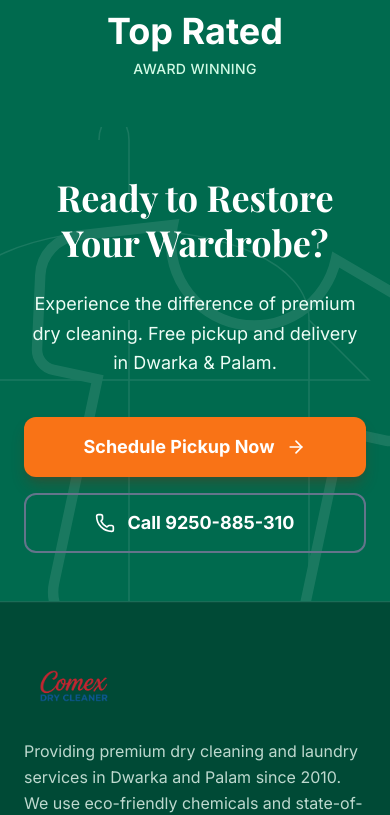
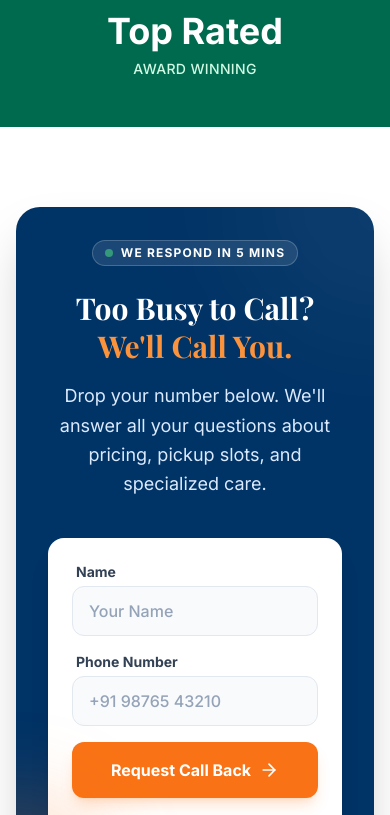
Before and after one commit to comexdryclean70/comex-dryclean-main-website, a Next.js app: page / in a window 390 px wide. Shown: the part 7420-8235 px from the top of the page. Built offline with nearby package versions, Linux system fonts and the light colour scheme; a web font is replaced by a local one.

Commit message:
feat: add request call back section

```diff
--- a/src/app/page.tsx
+++ b/src/app/page.tsx
@@ -4,6 +4,7 @@ import { useState } from "react";
 import Hero from "@/components/Hero";
 import Logo from "@/components/Logo";
 import TrustGallery from "@/components/TrustGallery";
+import RequestCallback from "@/components/RequestCallback";
 import CallToAction from "@/components/CallToAction";
 import ComparisonSection from "@/components/ComparisonSection";
 import MainFooter from "@/components/MainFooter";
@@ -123,6 +124,8 @@ export default function Home() {
 
       <TrustGallery />
 
+      <RequestCallback />
+
       <CallToAction />
       <MainFooter />
       <StickyFooter />
--- /dev/null
+++ b/src/components/RequestCallback.tsx
@@ -0,0 +1,114 @@
+"use client";
+
+import { useState } from "react";
+import { motion } from "framer-motion";
+import { Phone, ArrowRight, CheckCircle2, Loader2 } from "lucide-react";
+
+export default function RequestCallback() {
+    const [formState, setFormState] = useState<"idle" | "loading" | "success">("idle");
+
+    const handleSubmit = async (e: React.FormEvent) => {
+        e.preventDefault();
+        setFormState("loading");
+
+        // Simulate API call
+        await new Promise(resolve => setTimeout(resolve, 1500));
+        setFormState("success");
+    };
+
+    return (
+        <section className="py-20 px-4 bg-white relative overflow-hidden">
+            <div className="max-w-4xl mx-auto relative z-10">
+                <div className="bg-[#003366] rounded-3xl p-8 md:p-12 shadow-2xl overflow-hidden relative">
+
+                    {/* Background Accents */}
+                    <div className="absolute top-0 right-0 w-64 h-64 bg-white/5 rounded-full blur-3xl -translate-y-1/2 translate-x-1/2 pointer-events-none"></div>
+                    <div className="absolute bottom-0 left-0 w-48 h-48 bg-orange-500/20 rounded-full blur-2xl translate-y-1/2 -translate-x-1/2 pointer-events-none"></div>
+
+                    <div className="flex flex-col md:flex-row items-center gap-10 md:gap-16">
+
+                        {/* Text Side */}
+                        <div className="flex-1 text-center md:text-left">
+                            <div className="inline-flex items-center gap-2 bg-white/10 border border-white/20 px-3 py-1 rounded-full mb-6">
+                                <div className="w-2 h-2 rounded-full bg-green-400 animate-pulse"></div>
+                                <span className="text-xs font-bold text-white uppercase tracking-widest">We respond in 5 mins</span>
+                            </div>
+
+                            <h2 className="text-3xl md:text-4xl font-bold text-white mb-4 font-serif leading-tight">
+                                Too Busy to Call? <br />
+                                <span className="text-orange-400">We'll Call You.</span>
+                            </h2>
+                            <p className="text-blue-100 text-lg leading-relaxed">
+                                Drop your number below. We'll answer all your questions about pricing, pickup slots, and specialized care.
+                            </p>
+                        </div>
+
+                        {/* Form Side */}
+                        <div className="w-full md:w-[400px] bg-white rounded-2xl p-6 shadow-xl">
+                            {formState === "success" ? (
+                                <motion.div
+                                    initial={{ opacity: 0, scale: 0.9 }}
+                                    animate={{ opacity: 1, scale: 1 }}
+                                    className="text-center py-8"
+                                >
+                                    <div className="w-16 h-16 bg-green-100 text-green-600 rounded-full flex items-center justify-center mx-auto mb-4">
+                                        <CheckCircle2 className="w-8 h-8" />
+                                    </div>
+                                    <h3 className="text-xl font-bold text-[#003366] mb-2">Request Received!</h3>
+                                    <p className="text-slate-500 text-sm">Our team will call you shortly on the number provided.</p>
+                                    <button
+                                        onClick={() => setFormState("idle")}
+                                        className="mt-6 text-sm font-bold text-orange-500 hover:text-orange-600 underline decoration-2 underline-offset-4"
+                                    >
+                                        Send another request
+                                    </button>
+                                </motion.div>
+                            ) : (
+                                <form onSubmit={handleSubmit} className="space-y-4">
+                                    <div>
+                                        <label htmlFor="name" className="block text-sm font-bold text-slate-700 mb-1 ml-1">Name</label>
+                                        <input
+                                            type="text"
+                                            id="name"
+                                            required
+                                            placeholder="Your Name"
+                                            className="w-full px-4 py-3 rounded-xl bg-slate-50 border border-slate-200 focus:border-[#003366] focus:ring-1 focus:ring-[#003366] outline-none transition-all placeholder:text-slate-400 font-medium"
+                                        />
+                                    </div>
+                                    <div>
+                                        <label htmlFor="phone" className="block text-sm font-bold text-slate-700 mb-1 ml-1">Phone Number</label>
+                                        <input
+                                            type="tel"
+                                            id="phone"
+                                            required
+                                            placeholder="+91 98765 43210"
+                                            className="w-full px-4 py-3 rounded-xl bg-slate-50 border border-slate-200 focus:border-[#003366] focus:ring-1 focus:ring-[#003366] outline-none transition-all placeholder:text-slate-400 font-medium"
+                                        />
+                                    </div>
+                                    <button
+                                        type="submit"
+                                        disabled={formState === "loading"}
+                                        className="w-full bg-orange-500 text-white font-bold py-4 rounded-xl shadow-lg shadow-orange-500/20 hover:bg-orange-600 active:scale-95 transition-all flex items-center justify-center gap-2 group disabled:opacity-70 disabled:pointer-events-none"
+                                    >
+                                        {formState === "loading" ? (
+                                            <>
+                                                <Loader2 className="w-5 h-5 animate-spin" /> Sending...
+                                            </>
+                                        ) : (
+                                            <>
+                                                Request Call Back <ArrowRight className="w-5 h-5 group-hover:translate-x-1 transition-transform" />
+                                            </>
+                                        )}
+                                    </button>
+                                    <p className="text-xs text-center text-slate-400 mt-4">
+                                        We respect your privacy. No spam, ever.
+                                    </p>
+                                </form>
+                            )}
+                        </div>
+                    </div>
+                </div>
+            </div>
+        </section>
+    );
+}
```
